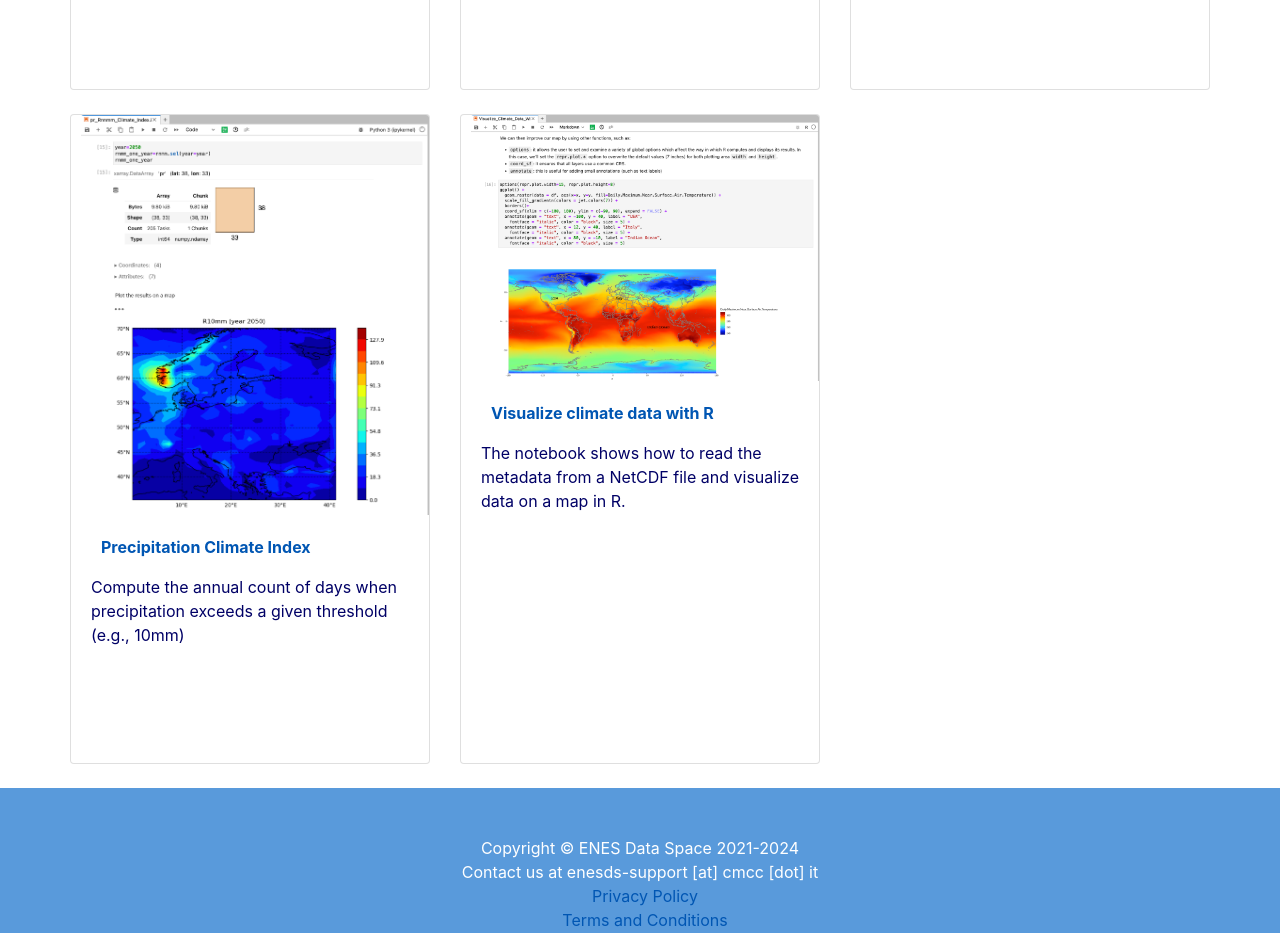
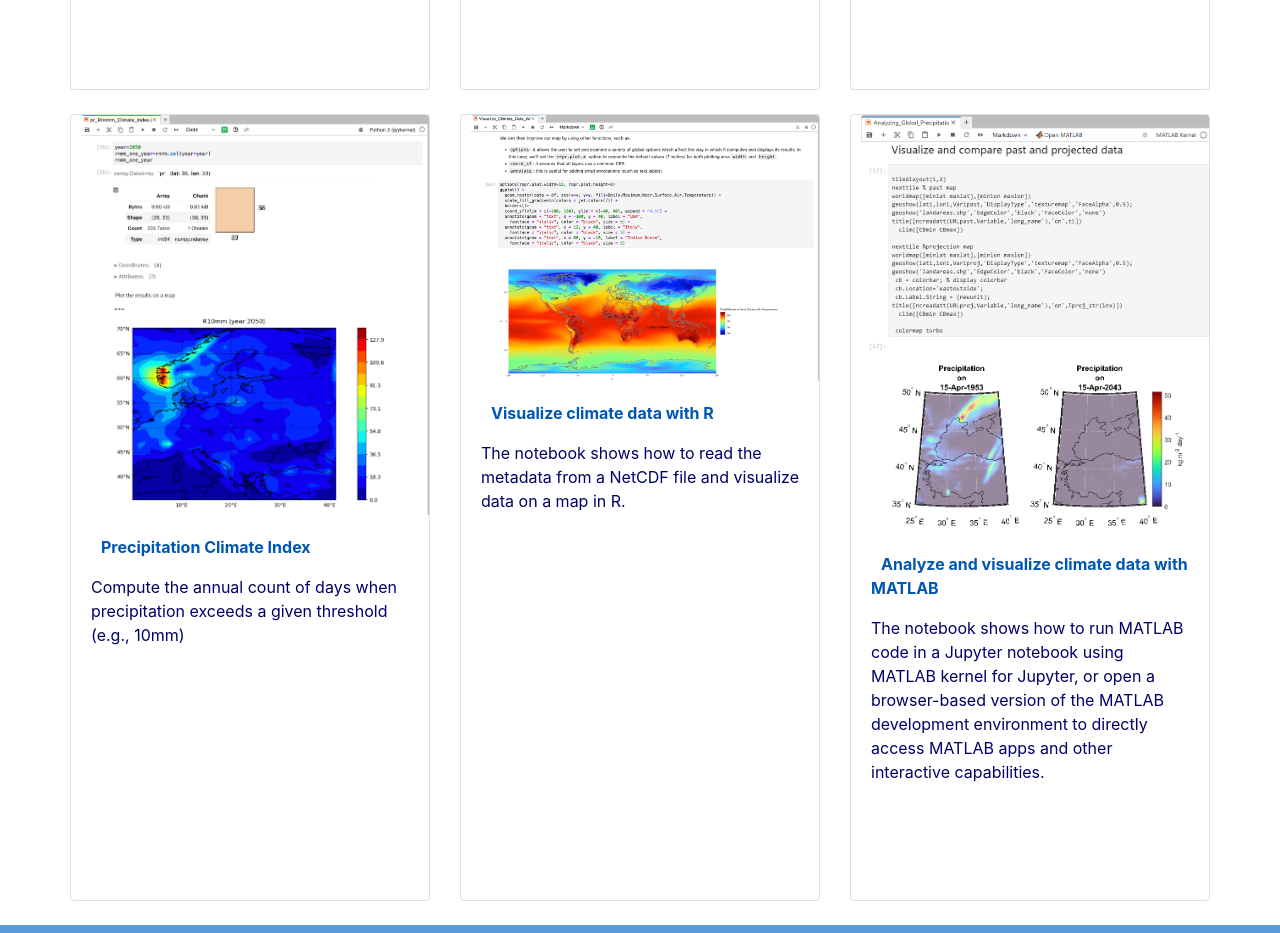
Before and after one commit to ENES-Data-Space/web-portal, a website: page notebooks.html in a window 1280 px wide. Shown: the part 2118-3051 px from the top of the page. Drawn offline with nearby package versions, Linux system fonts and the light colour scheme.

Commit message:
Add MATLAB use case to notebook gallery

```diff
--- a/notebooks.html
+++ b/notebooks.html
@@ -227,7 +227,17 @@
                       </div>
 
 
+                     <div class="col-lg-4 col-md-4 col-sm-6 portfolio-item">
+                              <br><br><br><br>
+                        <div class="card h-100">
+                                <a href="https://github.com/ENES-Data-Space/notebooks/blob/main/Visualize_Climate_Data_with_MATLAB.ipynb" class="italybtn" target="_blank"><img class="card-img-top" src="img/notebooks/Visualize_Climate_Data_With_MATLAB.png" alt=""></a>
 
+                          <div class="card-body">
+                                  <p><b><a href="https://github.com/ENES-Data-Space/notebooks/blob/main/Visualize_Climate_Data_with_MATLAB.ipynb" class="italybtn" target="_blank">Analyze and visualize climate data with MATLAB</a></b></p>
+                            <p class="card-text">The notebook shows how to run MATLAB code in a Jupyter notebook using MATLAB kernel for Jupyter, or open a browser-based version of the MATLAB development environment to directly access MATLAB apps and other interactive capabilities.</p>
+                          </div>
+                        </div>
+                      </div>
 
 
 		    </div>
```
Also changed, not shown: home.html (+1 -1 lines), index.html (+1 -1 lines), img/notebooks/Visualize_Climate_Data_With_MATLAB.png (added).
